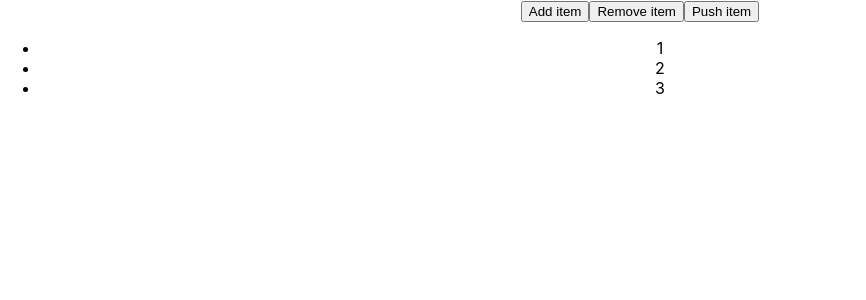
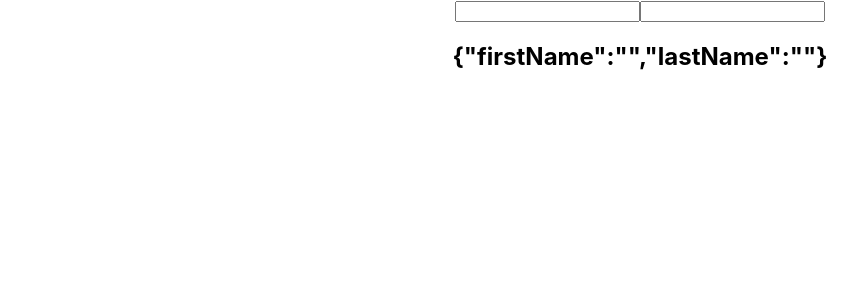
Before and after one commit to 2ndborn/react-lesson, a React (Create React App) app in the folder my-app/: page / in a window 1280 px wide. Shown: the top 300 px of the page, without its empty margins (0-866 px from the left). Built offline with nearby package versions, Linux system fonts and the light colour scheme.

Commit message:
useState with objects lesson

```diff
--- a/my-app/src/App.js
+++ b/my-app/src/App.js
@@ -5,12 +5,13 @@
 import LifeCyclesCWU from './components/LifeCyclesCWU';
 import SearchBar from './components/SearchBar';
 import UseStateWithArrays from './components/UseStateWithArrays';
+import UseStateWithObjects from './components/UseStateWithObjects';
 
 
 function App() {
   return (
     <div className="App">
-      <UseStateWithArrays />
+      <UseStateWithObjects />
     </div>
   );
 }
--- /dev/null
+++ b/my-app/src/components/UseStateWithObjects.js
@@ -0,0 +1,31 @@
+import React, { useState } from 'react'
+
+function UseStateWithObjects() {
+    const [name, setName] = useState({ firstName: "", lastName: "" });
+
+    return (
+        <div>
+            <form>
+                <input
+                    type="text"
+                    value={name.firstName}
+                    onChange={e => setName({
+                        ...name,
+                        firstName: e.target.value
+                    })}
+                />
+                <input
+                    type="text"
+                    value={name.lastName}
+                    onChange={e => setName({
+                        ...name,
+                        lastName: e.target.value
+                    })}
+                />
+                <h2>{JSON.stringify(name)}</h2>
+            </form>
+        </div>
+    )
+}
+
+export default UseStateWithObjects
```
